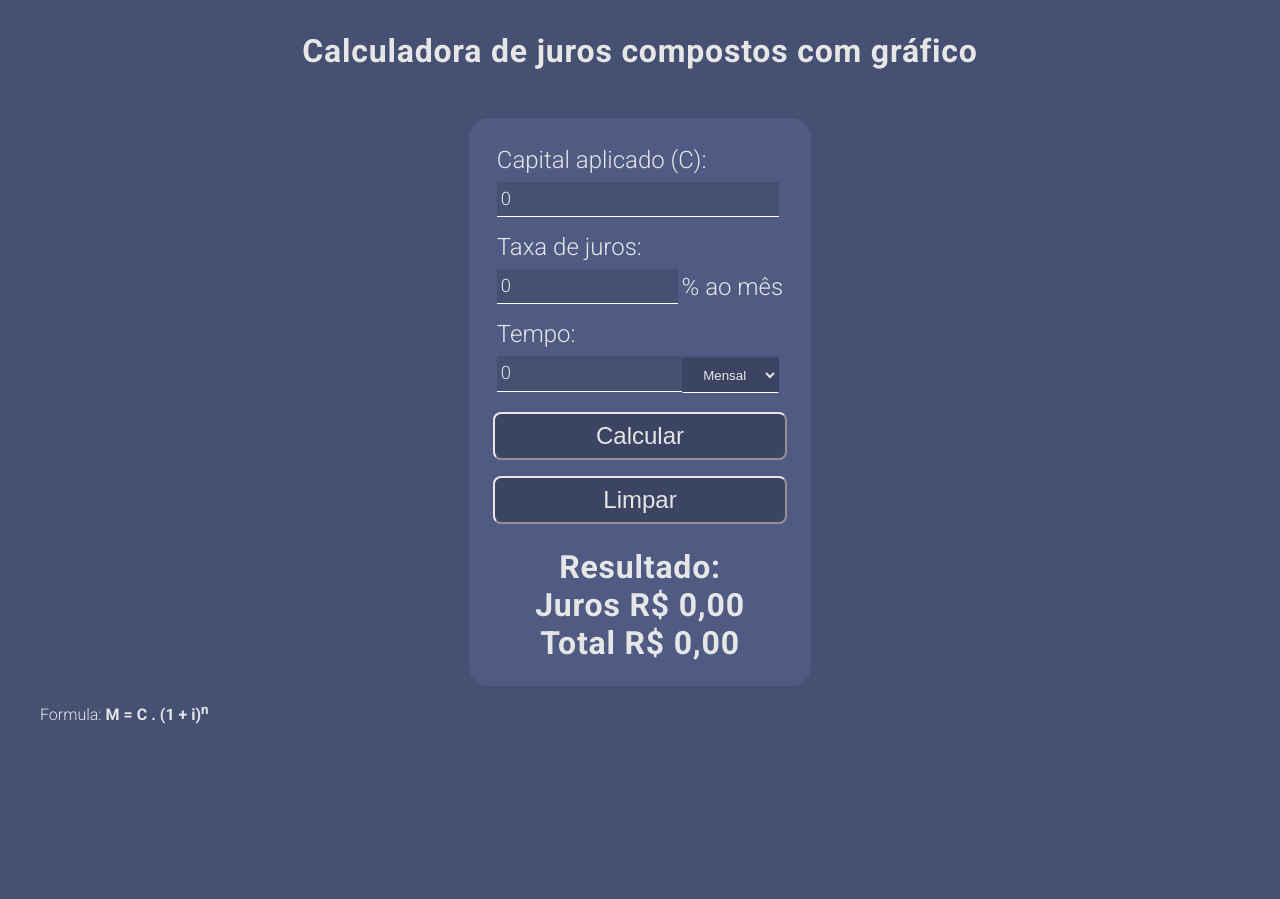
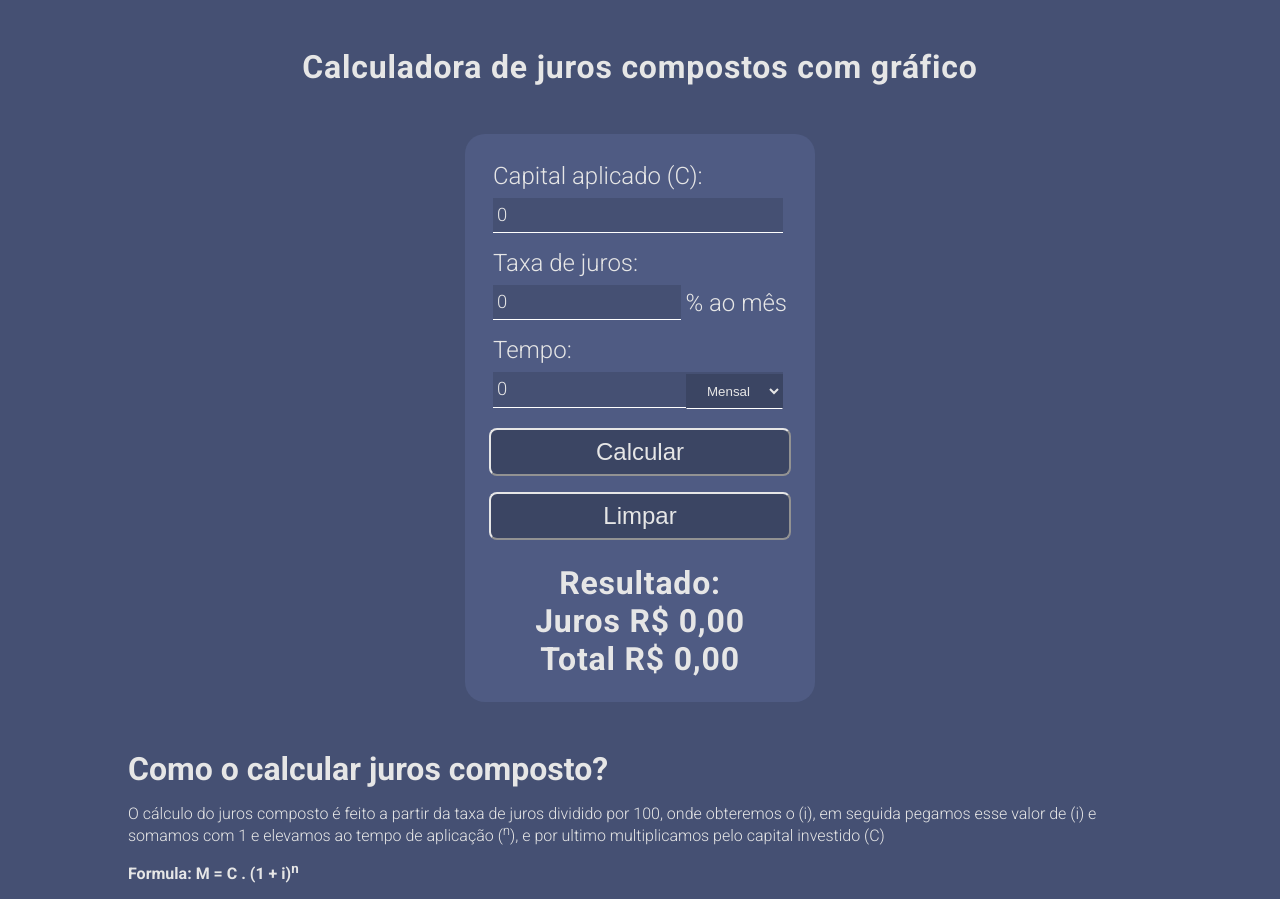
Before and after one commit to ajraduenz/graphics-inflation, a React (Vite) app: page / in a window 1280 px wide. Before the commit the page ends 800 px from the top, so only its background shows below. Built offline with nearby package versions, Linux system fonts and the light colour scheme.

Commit message:
Add text

```diff
--- a/src/App.tsx
+++ b/src/App.tsx
@@ -1,6 +1,7 @@
 import { useEffect, useState } from "react";
 import Calculadora from "./Components/Calculadora";
 import ChartTax from "./Components/ChartTax";
+import Text from "./Components/Text";
 import "./_global.scss";
 
 function App() {
@@ -35,13 +36,9 @@ function App() {
         <Calculadora />
 
         <ChartTax />
-        <p className="obs">
-          Formula:{" "}
-          <strong>
-            M = C . (1 + i)<sup>n</sup>
-          </strong>
-        </p>
+
       </div>
+      <Text />
     </div>
   );
 }
--- /dev/null
+++ b/src/Components/Text/index.tsx
@@ -0,0 +1,22 @@
+import "./text.scss";
+
+const Text = () => {
+  return (
+    <section className="text-content">
+      <strong>Como o calcular juros composto?</strong>
+      <p>
+        O cálculo do juros composto é feito a partir da taxa de juros dividido por 100, onde obteremos o (i), em seguida
+        pegamos esse valor de (i) e somamos com 1 e elevamos ao tempo de aplicação (<sup>n</sup>), e por ultimo
+        multiplicamos pelo capital investido (C){" "}
+      </p>
+      <p className="formula">
+        Formula:{" "}
+        <span>
+          M = C . (1 + i)<sup>n</sup>
+        </span>
+      </p>
+    </section>
+  );
+};
+
+export default Text;
--- /dev/null
+++ b/src/Components/Text/text.scss
@@ -0,0 +1,18 @@
+@import "../../_global";
+.text-content {
+  font-family: "Roboto", sans-serif;
+  max-width: 1024px;
+  margin: 0 auto;
+  @include section-spacing;
+  strong {
+    font-weight: 700;
+    font-size: 2rem;
+  }
+  p {
+    font-weight: 300;
+  }
+  .formula {
+    font-size: 1rem;
+    font-weight: 700;
+  }
+}
--- a/src/_global.scss
+++ b/src/_global.scss
@@ -14,13 +14,18 @@ $secondary-2: #6077c0;
   font-weight: 700;
   letter-spacing: 0.05rem;
 }
+@mixin title {
+  font-family: "Roboto", sans-serif;
+  font-weight: 700;
+  letter-spacing: 0.05rem;
+}
 @mixin container {
   padding: 1.5rem;
   border-radius: 20px;
   background: lighten($backgroundColor-1, 5%);
 }
 @mixin section-spacing {
-  margin-top: 4rem;
+  margin-top: 3rem;
 }
 @mixin buttons {
   background: darken($backgroundColor-1, 5%);
@@ -43,7 +48,7 @@ body {
 .chart-container {
   max-width: 1280px;
   margin: 0 auto;
-  padding: 1rem;
+  @include section-spacing;
   display: flex;
   justify-content: center;
   flex-wrap: wrap;
@@ -53,14 +58,7 @@ body {
 h1 {
   @include title;
   margin: 0 auto;
-  margin: 2rem auto;
+  margin: 3rem auto 0 auto;
   width: 100%;
   text-align: center;
 }
-p {
-  @include text;
-  &.obs {
-    width: 100%;
-    padding-left: 1.5rem;
-  }
-}
```
